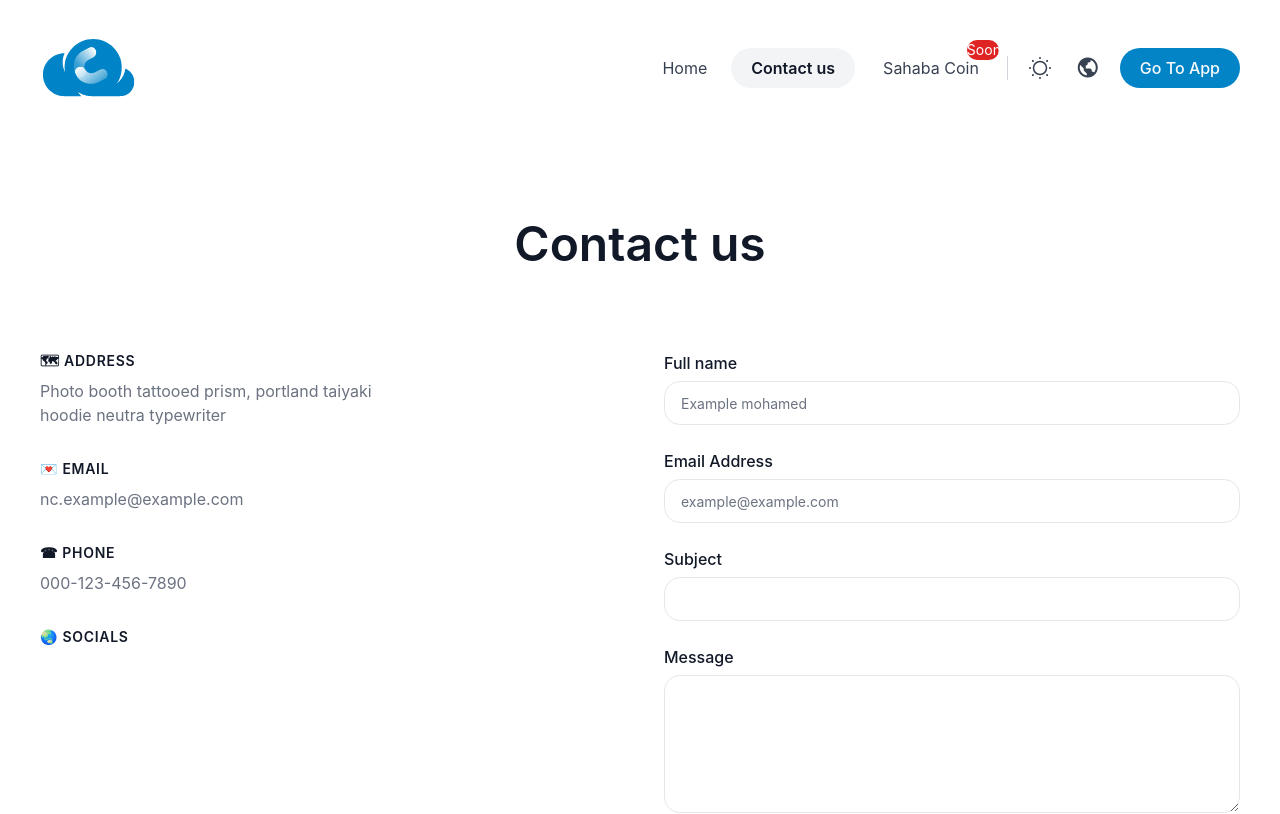
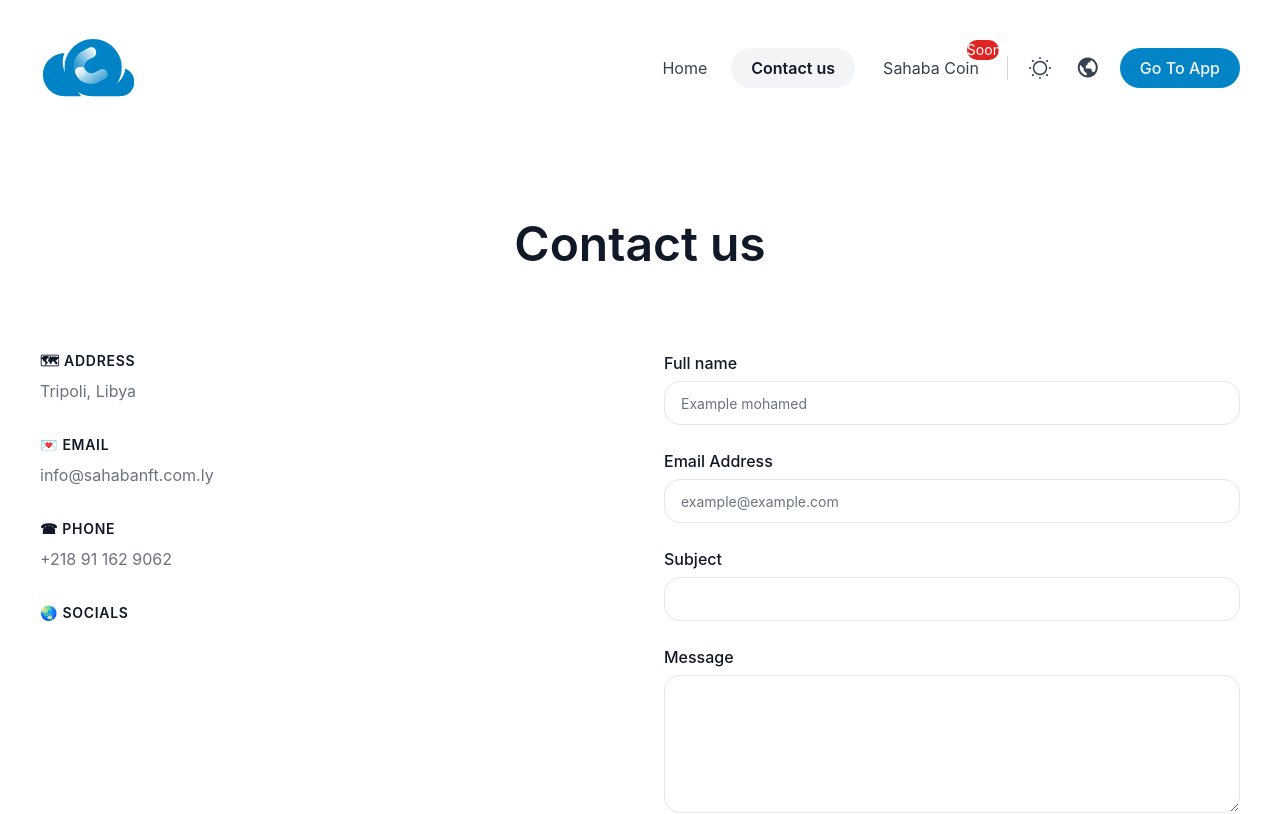
Before and after one commit to farajshuaib/sahaba-landingpage-graduation-project-, a React (Vite) app: page /contact in a window 1280 px wide. Shown: the top 814 px of the page. Built offline with nearby package versions, Linux system fonts and the light colour scheme.

Commit message:
update contact page

```diff
--- a/src/pages/Contact.tsx
+++ b/src/pages/Contact.tsx
@@ -20,15 +20,15 @@ export interface PageContactProps {
 const info = [
   {
     title: "🗺 ADDRESS",
-    desc: "Photo booth tattooed prism, portland taiyaki hoodie neutra typewriter",
+    desc: "Tripoli, Libya",
   },
   {
     title: "💌 EMAIL",
-    desc: "nc.example@example.com",
+    desc: "info@sahabanft.com.ly",
   },
   {
     title: "☎ PHONE",
-    desc: "000-123-456-7890",
+    desc: "+218 91 162 9062",
   },
 ];
 
```
